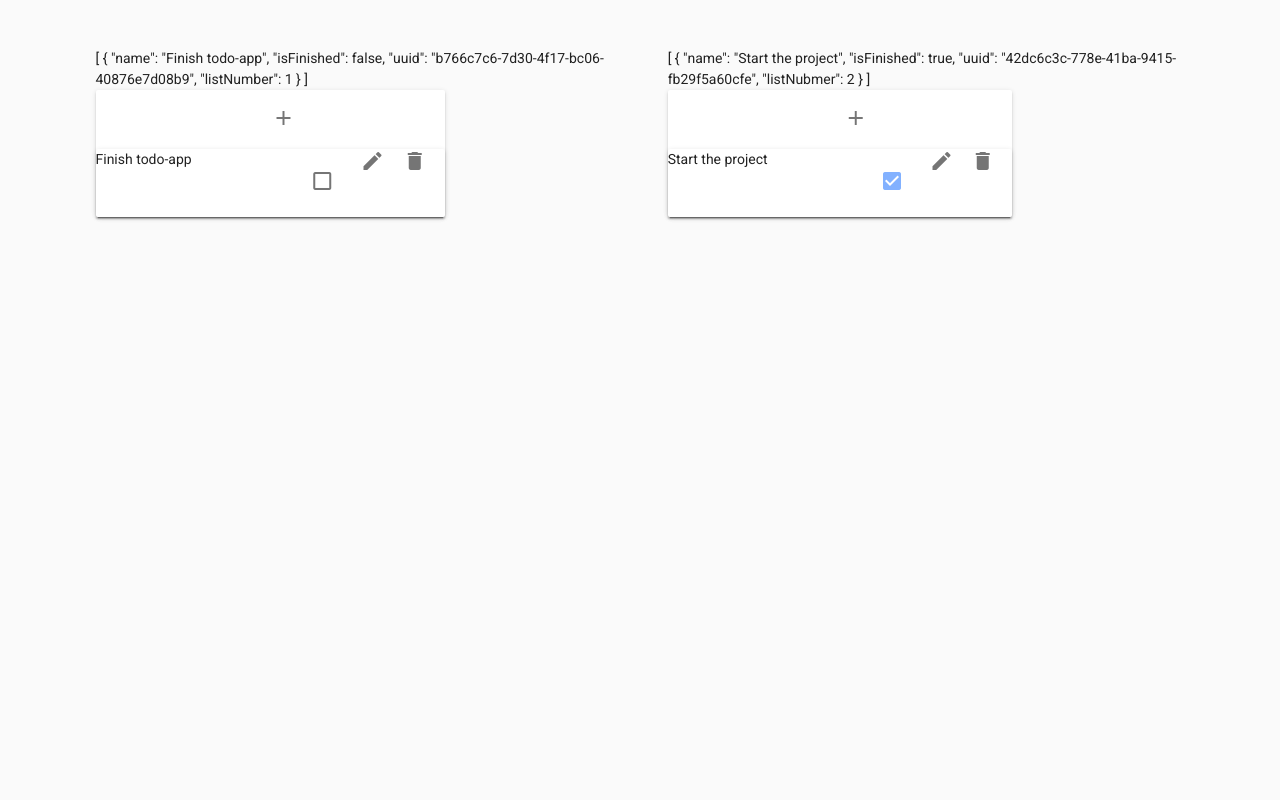
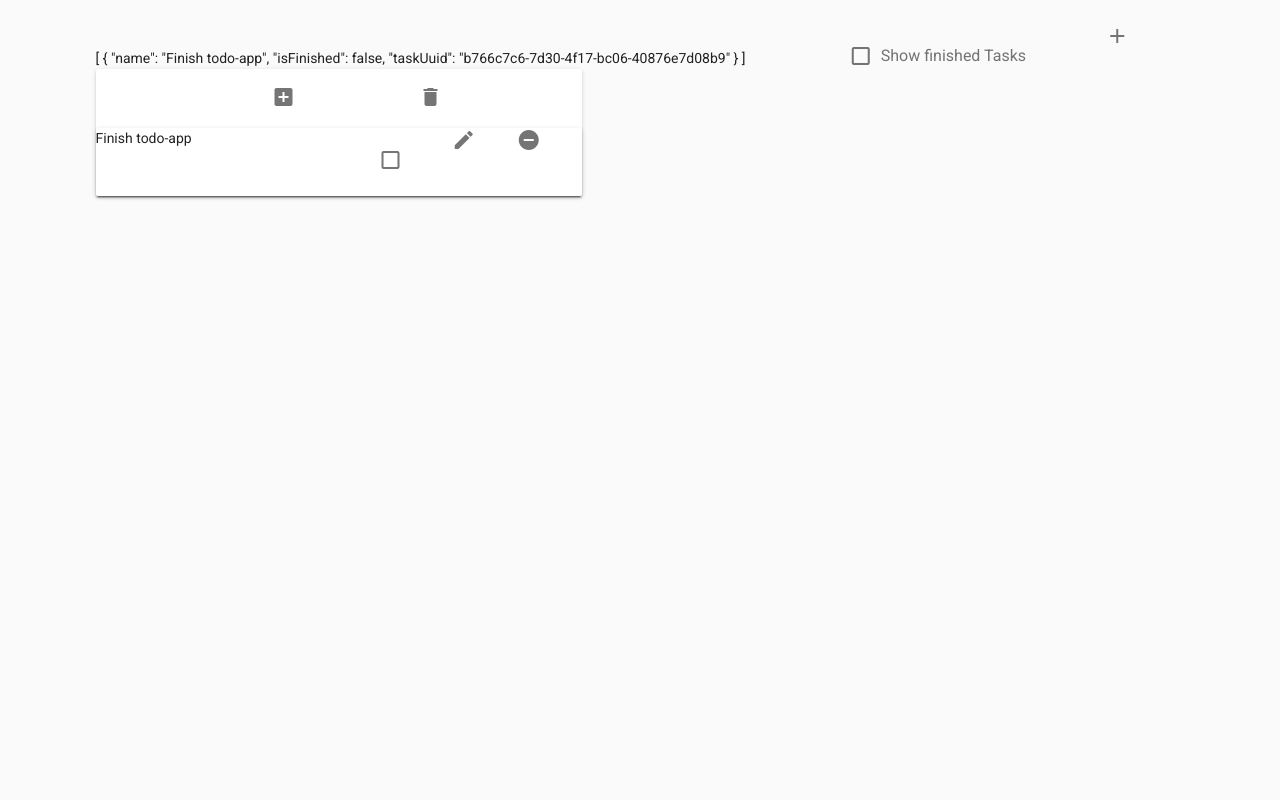
Before and after one commit to alessandrosantospirito/Todo-app, a Vue app: page / in a window 1280 px wide. Shown: the top 800 px of the page. Built offline with nearby package versions, Linux system fonts and the light colour scheme.

Commit message:
Removed the attribute 'listUuid' from the task object. Added the option to hide finished tasks and create new task Tables

```diff
--- a/src/App.vue
+++ b/src/App.vue
@@ -2,8 +2,22 @@
   <v-app>
     <v-container>
       <v-layout>
-        <create-task v-for="(list, key) in tasksByList" :key="key" :list-number="key" :items="list">
-        </create-task>
+        <v-flex>
+          <create-task v-for="(list, key) in items"
+            :key="key" :listUuid="key" :items="list" :allTasksVisible="allTasksVisible">
+          </create-task>
+        </v-flex>
+        <v-flex>
+          <v-checkbox v-model="allTasksVisible" label="Show finished Tasks">
+          </v-checkbox>
+        </v-flex>
+        <v-flex>
+          <button v-on:click="add">
+              <v-icon>
+                  add
+              </v-icon>
+          </button>
+        </v-flex>
       </v-layout>
     </v-container>
   </v-app>
@@ -11,20 +25,29 @@
 
 <script>
 import createTask from "./modules/tasks/components/createTask.vue"
-import _ from "lodash"
 
-import { mapState } from "vuex"
+const uuidv4 = require("uuid/v4")
+
+import { mapState, mapMutations } from "vuex"
 
 export default {
   name: 'App',
+  data() {
+    return {
+      allTasksVisible: false,
+    }
+  },
   components: {
     createTask
   },
   computed: {
     ...mapState("tasks", ["items"]),
-    tasksByList() {
-      return _.groupBy(this.items, task => task.listNumber)
-    },
+  },
+  methods: {
+    ...mapMutations("tasks", ["addList"]),
+    add() {
+      this.addList(uuidv4())
+    }
   }
 }
 </script>
--- a/src/modules/tasks/components/createTask.vue
+++ b/src/modules/tasks/components/createTask.vue
@@ -5,14 +5,25 @@
             <v-flex xs8>
                 <v-card>
                     <v-card-text>
-                        <input v-model="currentText">
-                        <button v-on:click="createTask">
-                            <v-icon>
-                                add
-                            </v-icon>
-                        </button>
+                        <v-layout row>
+                            <input v-model="currentText">
+                            <v-flex>
+                                <button v-on:click="createTask">
+                                    <v-icon>
+                                        add_box
+                                    </v-icon>
+                                </button>
+                            </v-flex>
+                            <v-flex>
+                                <button v-on:click="deleteList">
+                                    <v-icon>
+                                        delete
+                                    </v-icon>
+                                </button>
+                            </v-flex>
+                        </v-layout>
                     </v-card-text>
-                <editable-task v-for="task in sortedTasks" :key="task.uuid" :task="task">
+                <editable-task v-for="task in configuredList" :key="task.taskUuid" :list-uuid="listUuid" :task="task">
                 </editable-task>
                 </v-card>
             </v-flex>
@@ -30,7 +41,8 @@
     export default {
         props: [
             "items",
-            "listNumber"
+            "listUuid",
+            "allTasksVisible"
         ],
         components: {
             editableTask
@@ -44,12 +56,23 @@
             sortedTasks() {
                 return _.sortBy(this.items, task => task.name)
             },
+            configuredList() {
+                let sortedTasks = this.sortedTasks
+
+                if(this.allTasksVisible) {
+                    return sortedTasks
+                }
+                return _.filter(sortedTasks, (task) => task.isFinished === false)
+            }
         },
         methods: {
-            ...mapMutations("tasks", ["addTask"]),
+            ...mapMutations("tasks", ["addTask", "removeList"]),
             createTask: function() {
-                this.addTask({name: this.currentText, isFinished: false, uuid: uuidv4(), listNumber: this.listNumber}),
+                this.addTask({listUuid: this.listUuid, task: {name: this.currentText, isFinished: false, taskUuid: uuidv4()}}),
                 this.clear()
+            },
+            deleteList: function() {
+                this.removeList(this.listUuid)
             },
             clear: function() {
                 this.currentText = ""
--- a/src/modules/tasks/components/editableTask.vue
+++ b/src/modules/tasks/components/editableTask.vue
@@ -22,7 +22,7 @@
                     <v-flex>
                         <button v-on:click="deleteTask">
                             <v-icon>
-                                delete
+                                remove_circle
                             </v-icon>
                         </button>
                     </v-flex>
@@ -36,12 +36,11 @@
     import { mapMutations, mapActions } from "vuex"
 
     export default {
-        props: ["task"],
+        props: ["task", "listUuid"],
         data() {
             return {
-                uuid: this.task.uuid,
+                taskUuid: this.task.taskUuid,
                 name: this.task.name,
-                listNumber: this.task.listNumber,
                 isFinished: this.task.isFinished,
             }
         },
@@ -57,8 +56,8 @@
         },
         computed: {
             selectedTask() {
-                return {name: this.name, isFinished: this.isFinished, uuid: this.uuid, listNumber: this.listNumber}
-            }
+                return {listUuid: this.listUuid, task: {name: this.name, isFinished: this.isFinished, taskUuid: this.taskUuid}}
+            },
         }
     }
 </script>
--- a/src/modules/tasks/getters.js
+++ b/src/modules/tasks/getters.js
@@ -1,11 +1,2 @@
-const _ = require("lodash")
-
 export default {
-    getByUnfinished: state => {
-        return state.items.filter(todo => todo.isFinished === false)
-    },
-    getTask:
-        state => taskToFind => {
-            return _.find(state.items, task => task.uuid === taskToFind.uuid)
-        },
 }
--- a/src/modules/tasks/index.js
+++ b/src/modules/tasks/index.js
@@ -5,10 +5,10 @@ import actions from "./actions"
 const module = {
     namespaced: true,
     state: {
-        items: [
-            { name:"Finish todo-app", isFinished: false, uuid: "b766c7c6-7d30-4f17-bc06-40876e7d08b9", listNumber: 1 },
-            { name:"Start the project", isFinished: true, uuid: "42dc6c3c-778e-41ba-9415-fb29f5a60cfe", listNubmer: 2}
-        ]
+        items: {
+                "5f32a32e-b450-489e-b6d6-dcf3dc0abc45": [{ name:"Finish todo-app", isFinished: false, taskUuid: "b766c7c6-7d30-4f17-bc06-40876e7d08b9" }],
+                "b4dade5e-f22a-4702-9c25-b875529ebed4": [{ name:"Start the project", isFinished: true, taskUuid: "42dc6c3c-778e-41ba-9415-fb29f5a60cfe"}],
+        }
     },
     getters,
     mutations,
--- a/src/modules/tasks/mutations.js
+++ b/src/modules/tasks/mutations.js
@@ -1,11 +1,22 @@
-//A mutation is simply the modification of a state value
+import Vue from "vue"
+
 export default {
-    removeTask(state, taskToRemove){
-        let taskIndex = state.items.findIndex(task => task.uuid === taskToRemove.uuid)
+    removeTask(state, taskObject){
+        let listUuid = taskObject.listUuid
 
-        state.items.splice(taskIndex, 1);
+        let taskIndex = state.items[listUuid].findIndex(task => task.taskUuid === taskObject.task.taskUuid)
+
+        state.items[listUuid].splice(taskIndex, 1);
     },
     addTask(state, newTask) {
-        state.items.push(newTask)
+        state.items[newTask.listUuid].push(newTask.task)
     },
+    addList(state, listUuid) {
+        Vue.set(state.items, listUuid, [])
+    },
+    removeList(state, listUuid) {
+        delete state.items[listUuid]
+        //the values of state.items wont update, unless I initialise them again
+        state.items = {...state.items}
+    }
 }
```
